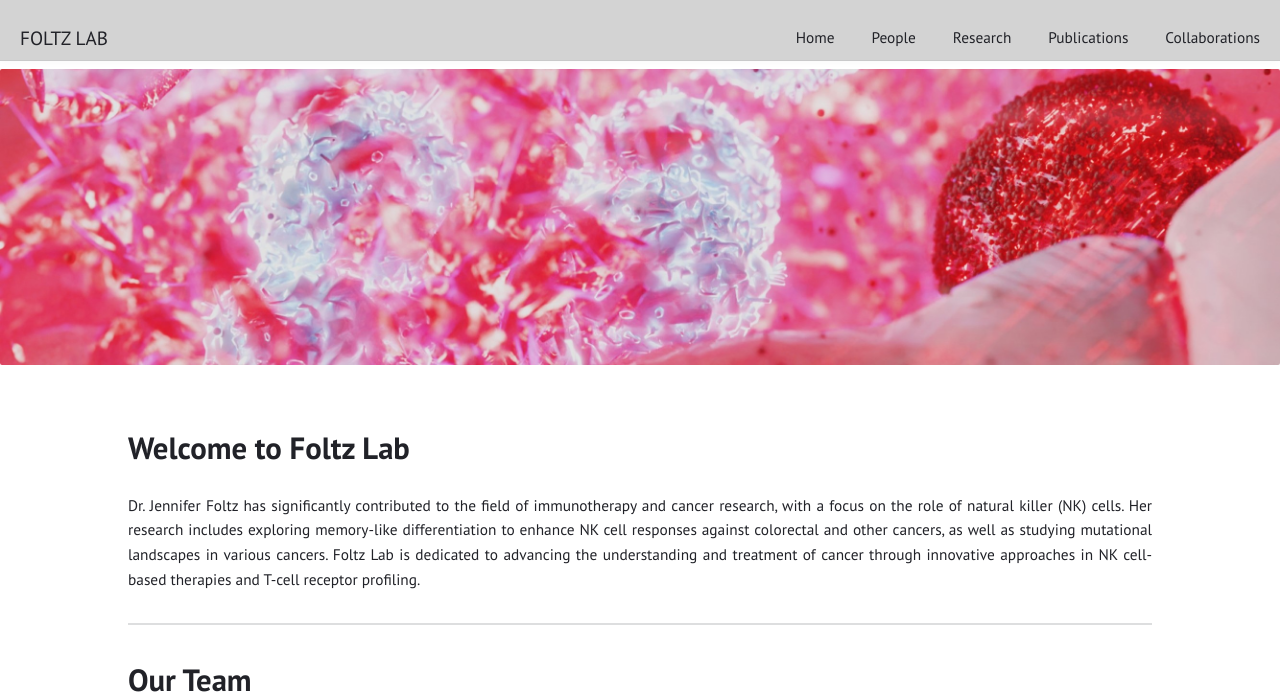
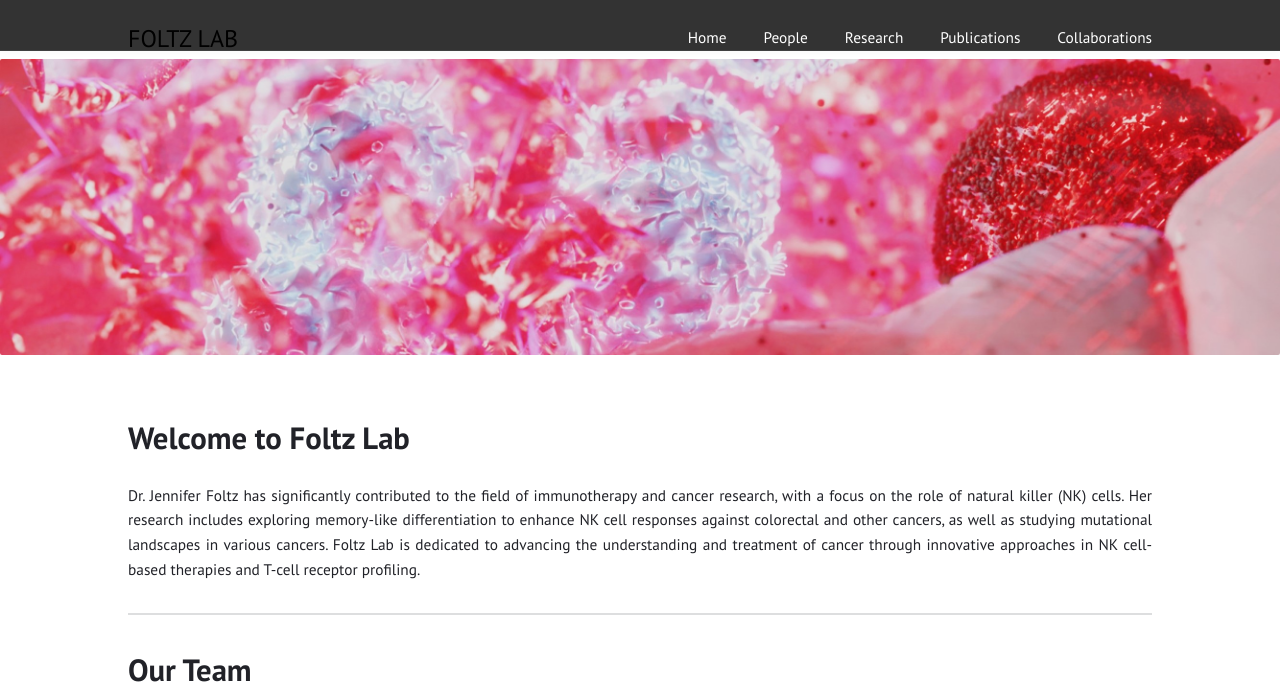
Before and after one commit to Foltz-Lab/Foltz-Lab.github.io, a Jekyll site: the page built from index.html, in a window 1280 px wide. Shown: the top 695 px of the page. Built offline with Jekyll 4.4.1, drawn with Linux system fonts in a browser that asks for light colours; grey boxes are pictures that could not be loaded.

Commit message:
Update default.html

```diff
--- a/_layouts/default.html
+++ b/_layouts/default.html
@@ -28,10 +28,15 @@
   {% endif %}
 </head>
 <body>
-  <header style="height: 60px; line-height: 60px; padding: 0 20px; background-color: #d3d3d3; display: flex; align-items: center;">
-    <a href="{{ "/" | relative_url }}" class="title">{{ site.title | escape }}</a>
-    {% include menu.html menu=pages %}
+
+
+  <header style="height: 50px; line-height: 60px; padding: 0; background-color: #333; color: white; display: flex; align-items: center;">
+    <div style="width: 80%; margin: 0 auto; display: flex; justify-content: space-between; align-items: center;">
+      <a href="{{ "/" | relative_url }}" class="title" style="font-size: 24px; color: black; text-decoration: none;">{{ site.title | escape }}</a>
+      {% include menu.html menu=pages %}
+    </div>
   </header>
+
 
 
   <!-- Added container div -->
```
